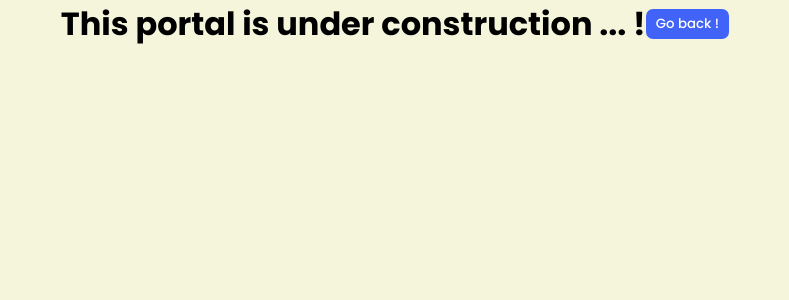
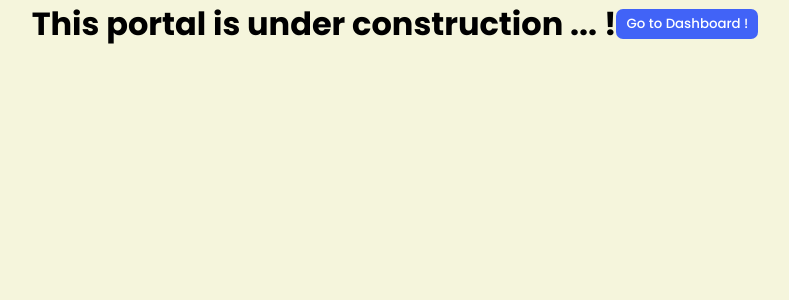
Before and after one commit to 2002kushalgohil/shop-sales-management, a PHP site: page /admin.php in a window 1280 px wide. Shown: the top 300 px of the page, without its empty margins (245-1034 px from the left). Run offline with PHP 8.4, Linux system fonts and the light colour scheme.

Commit message:
admin panel updated

```diff
--- a/admin.php
+++ b/admin.php
@@ -10,7 +10,7 @@
 <body style="display: flex;justify-content:center;background-color:beige;">
     <h1 >This portal is under construction ... ! </h1>
     <div class="dahsboardForm">
-            <a href="login.php"><button>Go back !</button></a>
+            <a href="dashboard.php"><button>Go to Dashboard !</button></a>
         </div>
 </body>
 </html>
```
